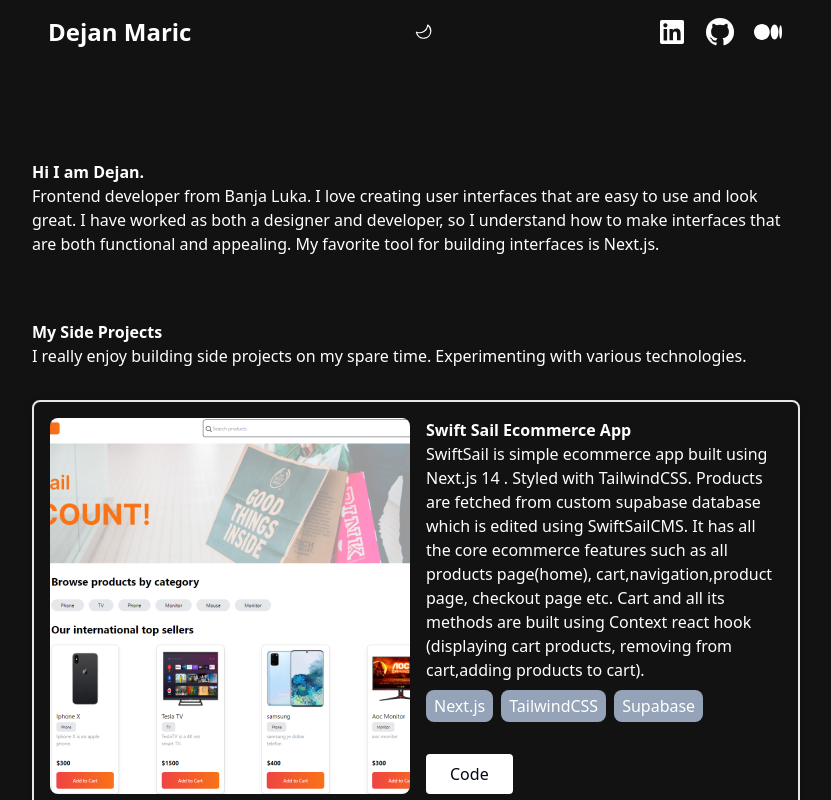
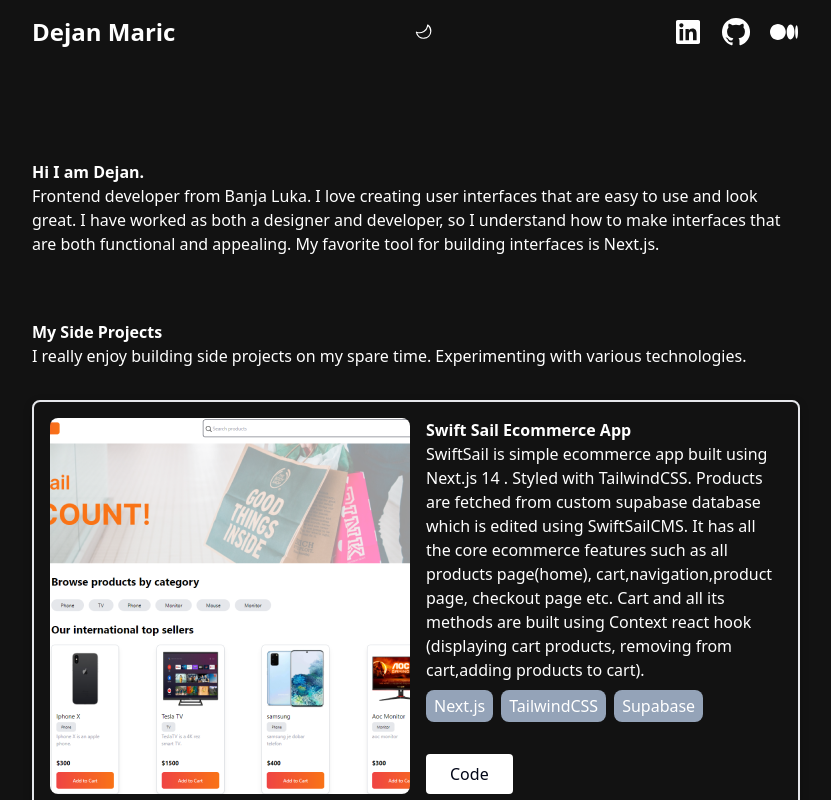
Before and after one commit to maricd7/portfolio, a Next.js app: page / in a window 1280 px wide. Shown: the top 800 px of the page, without its empty margins (224-1055 px from the left). Built offline with nearby package versions, Linux system fonts and the light colour scheme.

Commit message:
nav padding

```diff
--- a/src/app/components/Nav/Nav.js
+++ b/src/app/components/Nav/Nav.js
@@ -49,7 +49,7 @@
     checkSystemTheme();
   },[])
   return (
-    <nav className='flex justify-between  md:mx-auto  max-w-3xl items-center h-16  px-4 fixed top-0 left-0 w-full bg-white dark:bg-neutral-900 md:relative md:dark:bg-transparent'>
+    <nav className='flex justify-between  md:mx-auto  max-w-3xl items-center h-16   fixed top-0 left-0 w-full bg-white dark:bg-neutral-900 md:relative md:dark:bg-transparent'>
       <Logo />
           <Icon onClick={()=>toggleTheme()} icon={themeIcon} className="hidden md:block cursor-pointer h-[1.2rem] w-[1.2rem] rotate-0 scale-100 transition-all dark:-rotate-90" style={{ color: iconColor }}/>
       <ul className='md:flex gap-4 hidden'>
```
